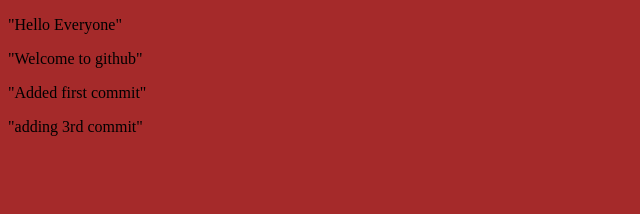
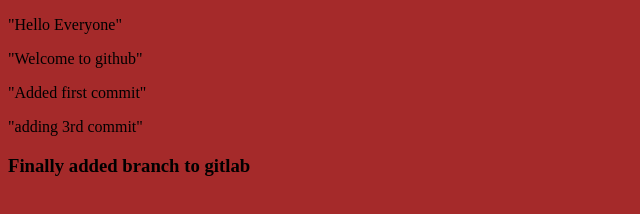
Before and after one commit to nikita1222222/git_tutorial, a plain HTML site: page index.html in a window 1280 px wide. Shown: the whole page, without its empty margins (0-640 px from the left). Drawn offline with Linux system fonts and the light colour scheme.

Commit message:
finally branch added to gitlab

```diff
--- a/index.html
+++ b/index.html
@@ -10,6 +10,9 @@
     <p>"Welcome to github"</p>
     <p>"Added first commit"</p>
     <p>"adding 3rd commit"</p>
+
+
+    <h3>Finally added branch to gitlab</h3>
 </body>
 
 <style>
```
